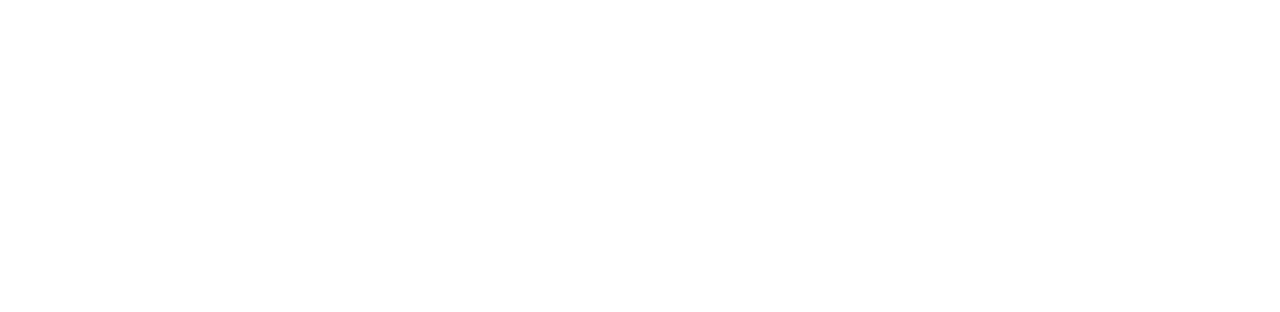
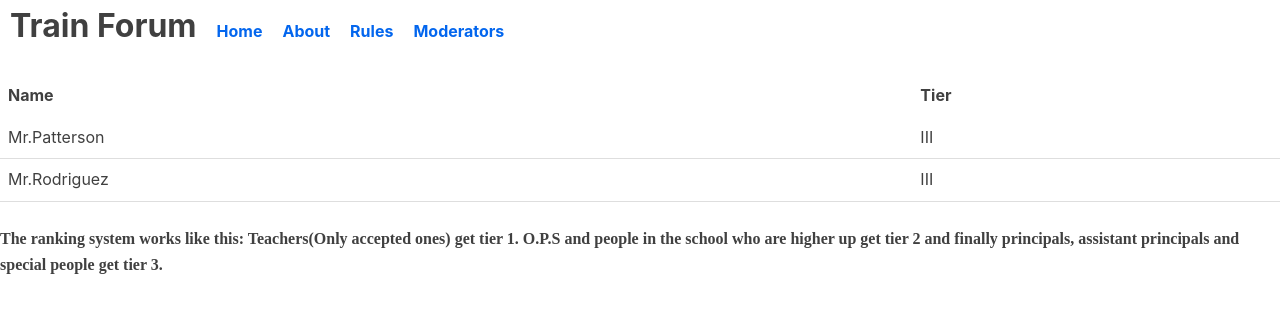
Before and after one commit to nothankyouwdym/TrainForum, a React (Vite) app: page /Moderators in a window 1280 px wide. Before the commit this address had no page. Shown: the top 312 px of the page. Built offline with nearby package versions, Linux system fonts and the light colour scheme.

Commit message:
3 files modified

```diff
--- a/src/Moderators.jsx
+++ b/src/Moderators.jsx
@@ -8,8 +8,25 @@
         <h1 style={{textAlign: "center"}}></h1>
 
         <table>
+          <tr>
+            <th>Name</th>
+            <th>Tier</th>
+          </tr>
+          <tr>
+            <td>Mr.Patterson</td>
+            <td>III</td>
+          </tr>
+          <tr>
+            <td>Mr.Rodriguez</td>
+            <td>III</td>
+          </tr>
+        </table>
 
-        </table>
+        <p>
+          <strong>
+              The ranking system works like this: Teachers(Only accepted ones) get tier 1. O.P.S and people in the school who are higher up get tier 2 and finally principals, assistant principals and special people get tier 3.
+          </strong>
+        </p>
       </section>
     )
   }
--- a/src/Navbar.jsx
+++ b/src/Navbar.jsx
@@ -11,6 +11,7 @@
         <span><Link to="/">Home</Link></span>
         <span><Link to="About">About</Link></span>
         <span><Link to="Rules">Rules</Link></span>
+        <span><Link to="Moderators">Moderators</Link></span>
       </nav>
     )
   }
--- a/src/main.jsx
+++ b/src/main.jsx
@@ -2,6 +2,7 @@
 import ReactDOM from 'react-dom/client'
 import App from './App'
 import About from "./About"
+import Moderators from "./Moderators"
 import Rules from "./Rules"
 import './index.css'
 import {BrowserRouter,Routes,Route} from "react-router-dom"
@@ -12,6 +13,7 @@
         <Route path="/" element={<App/>}>
           <Route path="/About" element={<About />}></Route>
           <Route path="/Rules" element={<Rules />}></Route>
+          <Route path="/Moderators" element={<Moderators />}></Route>
         </Route>
       </Routes>
   </BrowserRouter>
```
